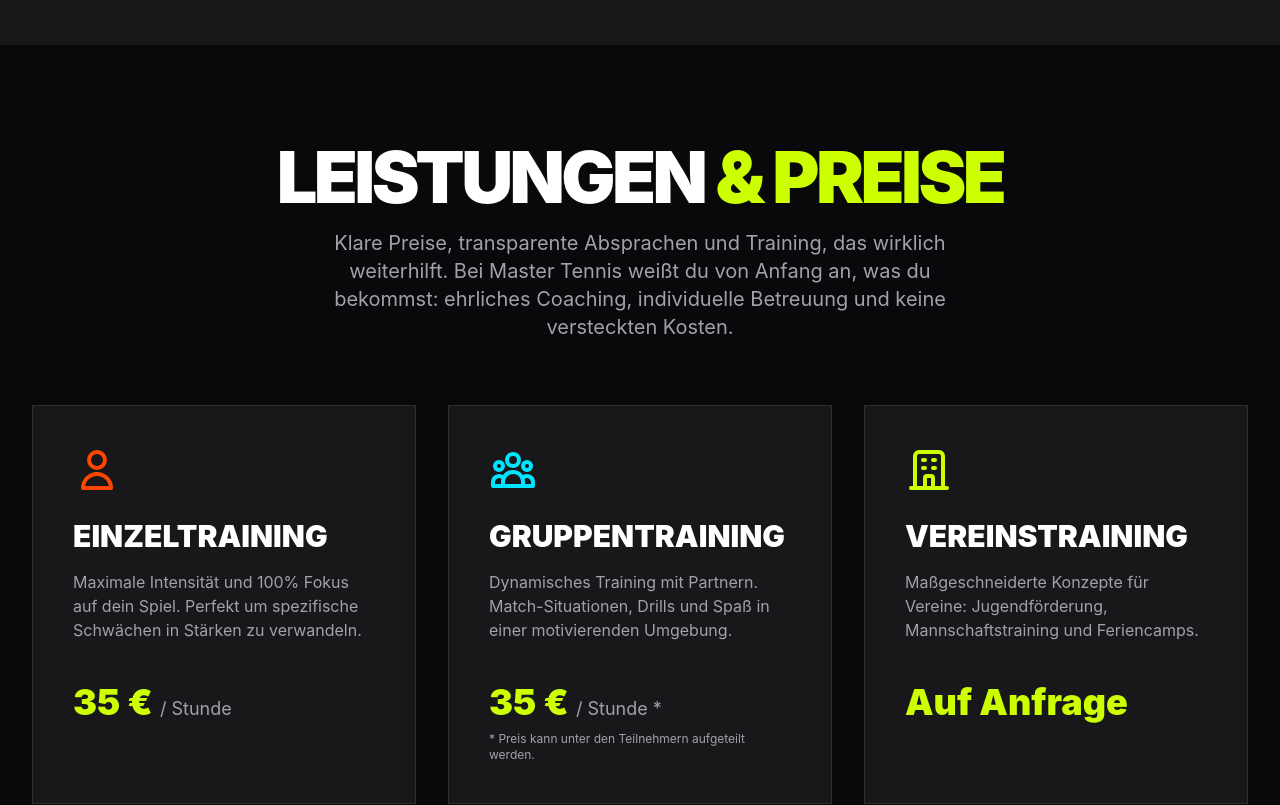
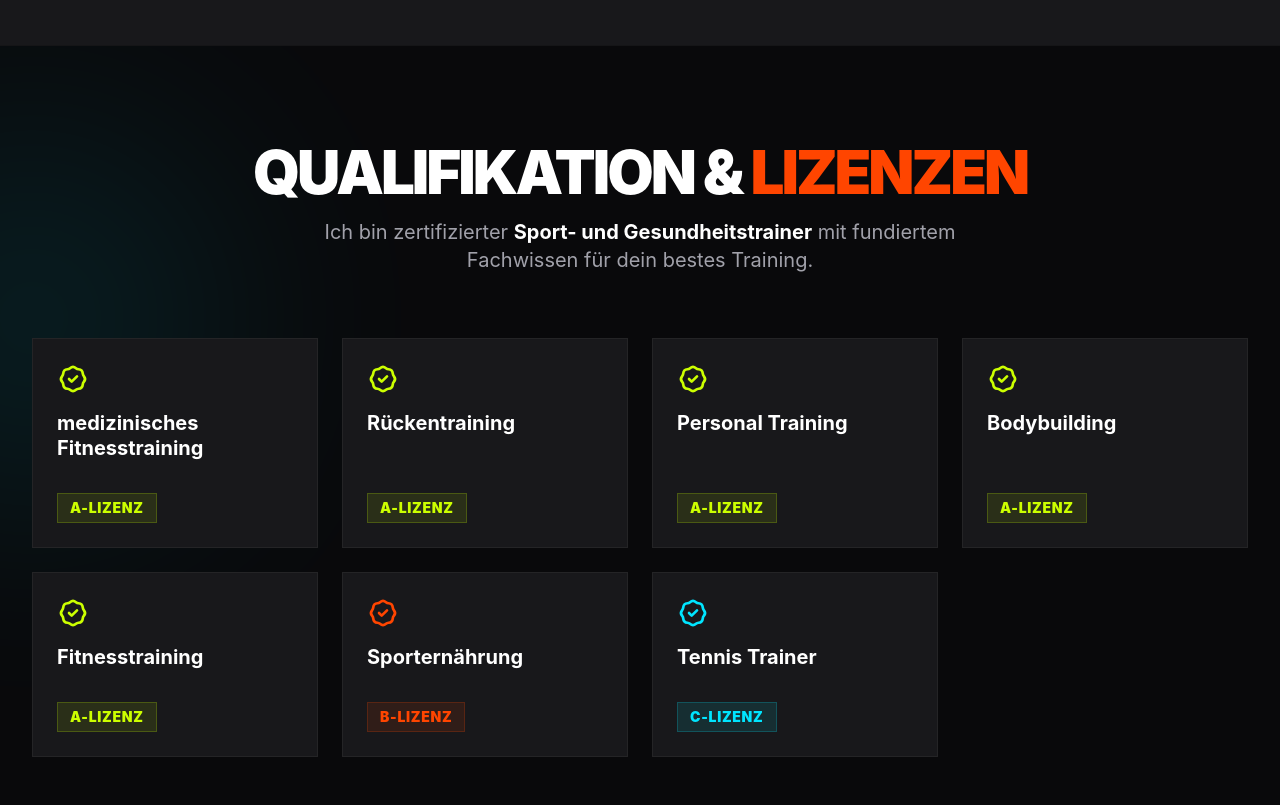
Before and after one commit to LukasW999/mastertennis-website, a SvelteKit app: page / in a window 1280 px wide. Shown: the part 1800-2605 px from the top of the page. Built offline with nearby package versions, Linux system fonts and the light colour scheme.

Commit message:
licenses

```diff
--- /dev/null
+++ b/src/lib/components/Licenses.svelte
@@ -0,0 +1,41 @@
+<script lang="ts">
+  const licenses = [
+    { name: "medizinisches Fitnesstraining", level: "A-Lizenz", colorClass: "text-volt-yellow", borderHoverClass: "hover:border-volt-yellow", bgClass: "bg-volt-yellow/10", borderClass: "border-volt-yellow/20" },
+    { name: "Rückentraining", level: "A-Lizenz", colorClass: "text-volt-yellow", borderHoverClass: "hover:border-volt-yellow", bgClass: "bg-volt-yellow/10", borderClass: "border-volt-yellow/20" },
+    { name: "Personal Training", level: "A-Lizenz", colorClass: "text-volt-yellow", borderHoverClass: "hover:border-volt-yellow", bgClass: "bg-volt-yellow/10", borderClass: "border-volt-yellow/20" },
+    { name: "Bodybuilding", level: "A-Lizenz", colorClass: "text-volt-yellow", borderHoverClass: "hover:border-volt-yellow", bgClass: "bg-volt-yellow/10", borderClass: "border-volt-yellow/20" },
+    { name: "Fitnesstraining", level: "A-Lizenz", colorClass: "text-volt-yellow", borderHoverClass: "hover:border-volt-yellow", bgClass: "bg-volt-yellow/10", borderClass: "border-volt-yellow/20" },
+    { name: "Sporternährung", level: "B-Lizenz", colorClass: "text-neon-orange", borderHoverClass: "hover:border-neon-orange", bgClass: "bg-neon-orange/10", borderClass: "border-neon-orange/20" },
+    { name: "Tennis Trainer", level: "C-Lizenz", colorClass: "text-bright-cyan", borderHoverClass: "hover:border-bright-cyan", bgClass: "bg-bright-cyan/10", borderClass: "border-bright-cyan/20" }
+  ];
+</script>
+
+<section id="licenses" class="py-24 bg-dark-bg border-t border-white/5 relative overflow-hidden">
+  <div class="absolute -left-40 top-20 w-96 h-96 bg-bright-cyan rounded-full blur-[120px] opacity-10"></div>
+  <div class="max-w-7xl mx-auto px-4 sm:px-6 lg:px-8 relative z-10">
+    <div class="text-center mb-16">
+      <h2 class="text-4xl md:text-6xl font-black text-white uppercase tracking-tighter">
+        Qualifikation & <span class="text-neon-orange">Lizenzen</span>
+      </h2>
+      <p class="mt-4 text-xl text-text-muted max-w-2xl mx-auto">
+        Ich bin zertifizierter <strong class="text-white">Sport- und Gesundheitstrainer</strong> mit fundiertem Fachwissen für dein bestes Training.
+      </p>
+    </div>
+
+    <div class="grid grid-cols-1 sm:grid-cols-2 md:grid-cols-3 lg:grid-cols-4 gap-6">
+      {#each licenses as license}
+        <div class="bg-dark-surface p-6 border border-white/5 transition-colors group flex flex-col justify-between {license.borderHoverClass}">
+          <div>
+            <div class="{license.colorClass} mb-4 transform group-hover:scale-110 transition-transform origin-left">
+              <svg class="w-8 h-8" fill="none" stroke="currentColor" viewBox="0 0 24 24" xmlns="http://www.w3.org/2000/svg"><path stroke-linecap="round" stroke-linejoin="round" stroke-width="2" d="M9 12l2 2 4-4M7.835 4.697a3.42 3.42 0 001.946-.806 3.42 3.42 0 014.438 0 3.42 3.42 0 001.946.806 3.42 3.42 0 013.138 3.138 3.42 3.42 0 00.806 1.946 3.42 3.42 0 010 4.438 3.42 3.42 0 00-.806 1.946 3.42 3.42 0 01-3.138 3.138 3.42 3.42 0 00-1.946.806 3.42 3.42 0 01-4.438 0 3.42 3.42 0 00-1.946-.806 3.42 3.42 0 01-3.138-3.138 3.42 3.42 0 00-.806-1.946 3.42 3.42 0 010-4.438 3.42 3.42 0 00.806-1.946 3.42 3.42 0 013.138-3.138z"></path></svg>
+            </div>
+            <h3 class="text-xl font-bold text-white mb-2 leading-tight">{license.name}</h3>
+          </div>
+          <div class="inline-block mt-6 px-3 py-1 text-sm font-black uppercase tracking-wider w-fit border {license.bgClass} {license.colorClass} {license.borderClass}">
+            {license.level}
+          </div>
+        </div>
+      {/each}
+    </div>
+  </div>
+</section>
--- a/src/routes/+page.svelte
+++ b/src/routes/+page.svelte
@@ -2,6 +2,7 @@
   import Navigation from '$lib/components/Navigation.svelte';
   import Hero from '$lib/components/Hero.svelte';
   import About from '$lib/components/About.svelte';
+  import Licenses from '$lib/components/Licenses.svelte';
   import Services from '$lib/components/Services.svelte';
   import Testimonials from '$lib/components/Testimonials.svelte';
   import Contact from '$lib/components/Contact.svelte';
@@ -38,6 +39,7 @@
   <main>
     <Hero />
     <About />
+    <Licenses />
     <Services />
     <Testimonials />
     <Contact />
```
